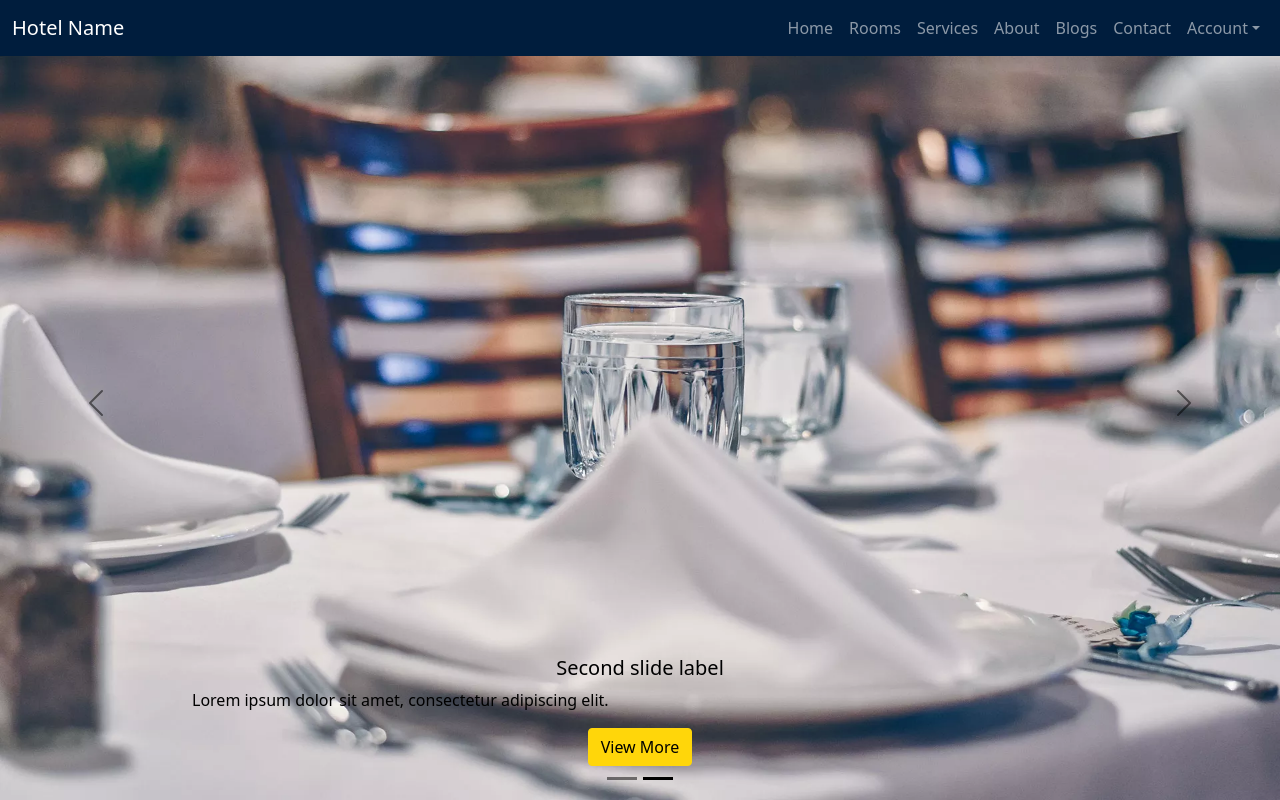
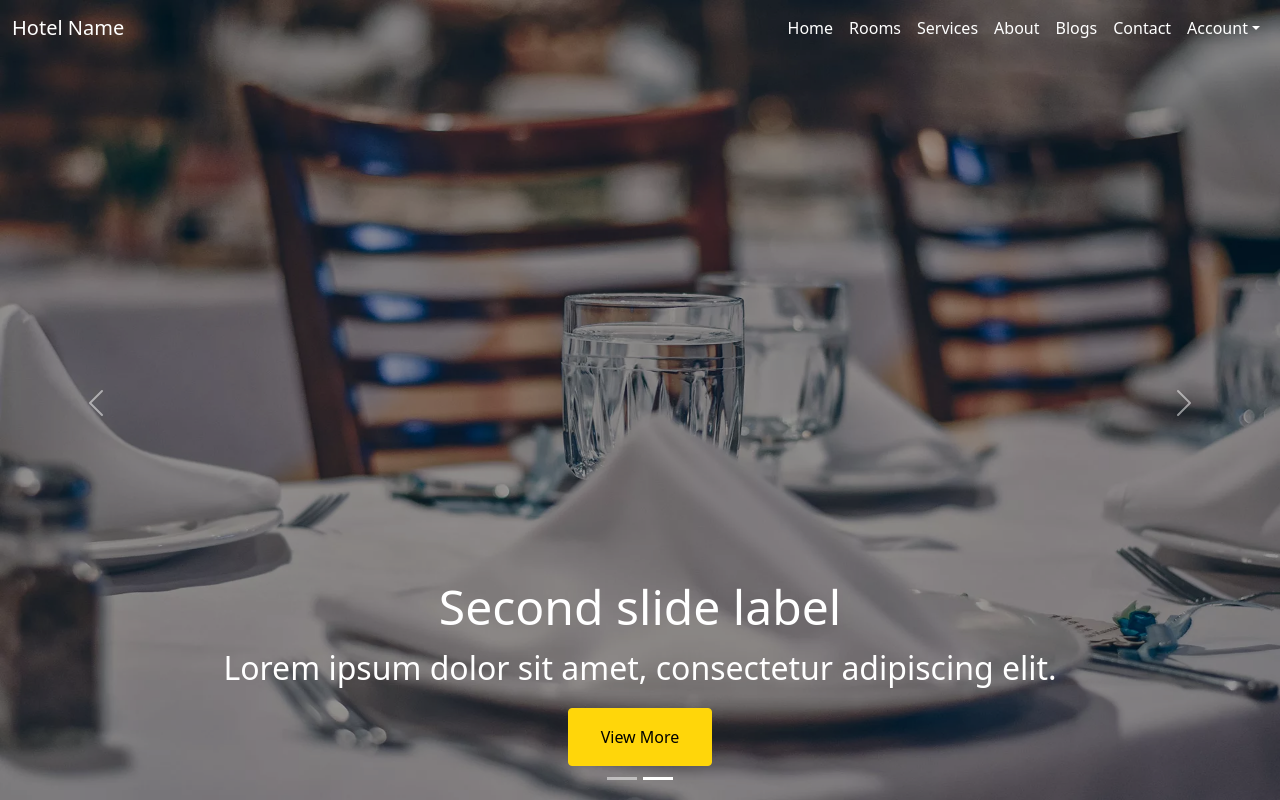
Before and after one commit to nadimsheikh07/hotel-ui, a Next.js app: page / in a window 1280 px wide. Shown: the top 800 px of the page. Built offline with nearby package versions, Linux system fonts and the light colour scheme.

Commit message:
update banner

```diff
--- a/component/slider/homeBanner.js
+++ b/component/slider/homeBanner.js
@@ -7,7 +7,8 @@ const HomeBanner = () => {
     console.warn('height', height)
     console.warn('width', width)
     return (
-        <Carousel variant="dark">
+        <section className="home-banner">
+            <Carousel variant="light" fade>
                 <Carousel.Item>
                     <Image
                         className="d-block w-100"
@@ -40,6 +41,7 @@ const HomeBanner = () => {
                     </Carousel.Caption>
                 </Carousel.Item>
             </Carousel>
+        </section>
     )
 }
 
--- a/layout/web/header.js
+++ b/layout/web/header.js
@@ -27,7 +27,7 @@ const WebHeader = () => {
     }, [scrollState])
 
     return (
-        <Navbar bg={scrollState == "down" ? "light" : "dark"} variant={scrollState == "down" ? "light" : "dark"} expand="lg" fixed="top" >
+        <Navbar bg={scrollState == "top" ? "light" : "dark"} variant={scrollState == "top" ? "light" : "dark"} expand="lg" fixed="top" >
             <Container fluid>
                 <Navbar.Brand href="#home">{process.env.NEXT_PUBLIC_APP_NAME}</Navbar.Brand>
                 <Navbar.Toggle aria-controls="basic-navbar-nav" />
--- /dev/null
+++ b/styles/HomeBanner.scss
@@ -0,0 +1,34 @@
+@import './variables.scss';
+
+.home-banner {
+    .carousel-item:after {
+        content   : "";
+        display   : block;
+        position  : absolute;
+        top       : 0;
+        bottom    : 0;
+        left      : 0;
+        right     : 0;
+        background: rgba(0, 0, 0, 0.4);
+    }
+
+    .carousel-caption {
+        text-align: center;
+        z-index   : 1;
+
+        h5 {
+            font-size: 3rem;
+            color    : $color-light;
+        }
+
+        p {
+            font-size : 2rem;
+            color     : $color-light;
+            text-align: center !important;
+        }
+        .btn{
+            font-size: 1rem;
+            padding: 1rem 2rem 1rem 2rem;
+        }
+    }
+}
--- a/styles/Navbar.scss
+++ b/styles/Navbar.scss
@@ -1,11 +1,18 @@
 @import './variables.scss';
 
 .bg-dark {
-    background-color: transparent;
-    color           : $color-light;
+    background-color: $color-dark !important;
+    .nav-link {
+        color: $color-light !important;
+    }
 }
 
 .bg-light {
-    background-color: $color-light;
-    color           : $color-dark;
+    background-color: transparent !important;
+    .navbar-brand {
+        color: $color-light !important;
+    }
+    .nav-link {
+        color: $color-light !important;
+    }
 }
--- a/styles/globals.scss
+++ b/styles/globals.scss
@@ -11,3 +11,4 @@ $theme-colors: ("primary": $color-primary,
 );
 @import "~bootstrap/scss/bootstrap";
 @import './Navbar.scss';
+@import './HomeBanner.scss';
```
Lines whose indentation alone changed are shown as unchanged.
